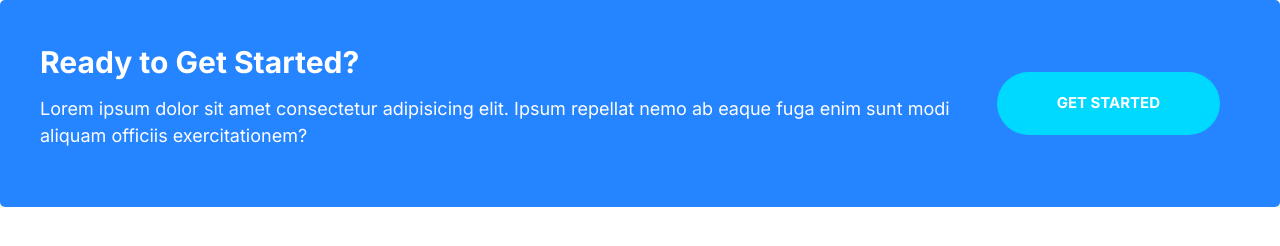
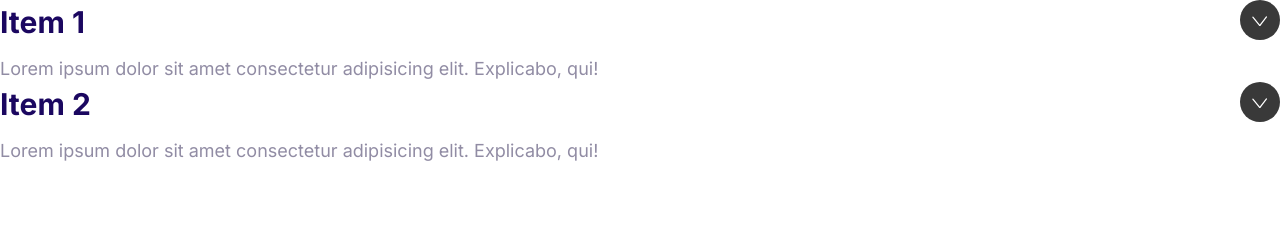
Before and after one commit to yedai13/html-css-moxit, a plain HTML site: page Moshify/index.html in a window 1280 px wide. Drawn offline with Linux system fonts and the light colour scheme.

Commit message:
build the collapsable component

```diff
--- a/Moshify/css/styles.css
+++ b/Moshify/css/styles.css
@@ -550,3 +550,36 @@ a {
     margin: 0 2rem;
   }
 }
+
+/* Collapsibles */
+
+.collapsible__header {
+  display: flex;
+  justify-content: space-between;
+}
+
+.collapsible__heading {
+  margin-top: 0;
+  font-size: 3rem;
+}
+
+.collapsible__chevron {
+  transform: rotate(-90deg);
+  transition: transform 0.3s;
+}
+
+.collapsible__content {
+  max-height: 0;
+  overflow: hidden;
+  opacity: 0;
+  transition: all 0.3s;
+}
+
+.collapsible--expanded .collapsible__chevron {
+  transform: rotate(0);
+}
+
+.collapsible--expanded .collapsible__content {
+  max-height: 100vh;
+  opacity: 1;
+}
--- a/Moshify/index.html
+++ b/Moshify/index.html
@@ -15,18 +15,29 @@
     <link rel="stylesheet" href="css/styles.css" />
   </head>
   <body>
-    <div class="callout callout--primary">
-      <div class="grid grid--1x2">
-        <div class="callout__content">
-          <h2 class="callout__heading">Ready to Get Started?</h2>
-          <p>
-            Lorem ipsum dolor sit amet consectetur adipisicing elit. Ipsum
-            repellat nemo ab eaque fuga enim sunt modi aliquam officiis
-            exercitationem?
-          </p>
-        </div>
-        <a href="" class="btn btn--secondary btn--stretched">Get Started</a>
+    <div class="collapsible collapsible--expanded">
+      <header class="collapsible__header">
+        <h2 class="collapsible__heading">Item 1</h2>
+        <svg class="icon icon--white collapsible__chevron">
+          <use xlink:href="/images/sprite.svg#chevron"></use>
+        </svg>
+      </header>
+      <div class="collapsible__content">
+        Lorem ipsum dolor sit amet consectetur adipisicing elit. Explicabo, qui!
       </div>
     </div>
+
+    <div class="collapsible collapsible--expanded">
+      <header class="collapsible__header">
+        <h2 class="collapsible__heading">Item 2</h2>
+        <svg class="icon icon--white collapsible__chevron">
+          <use xlink:href="/images/sprite.svg#chevron"></use>
+        </svg>
+      </header>
+      <div class="collapsible__content">
+        Lorem ipsum dolor sit amet consectetur adipisicing elit. Explicabo, qui!
+      </div>
+    </div>
+    <script src="js/main.js"></script>
   </body>
 </html>
--- /dev/null
+++ b/Moshify/js/main.js
@@ -0,0 +1,6 @@
+const collapsibles = document.querySelectorAll(".collapsible");
+collapsibles.forEach((item) =>
+  item.addEventListener("click", function () {
+    this.classList.toggle("collapsible--expanded");
+  })
+);
```
Also changed, not shown: Moshify/components/collapsable.html (added, +23 -0 lines).
